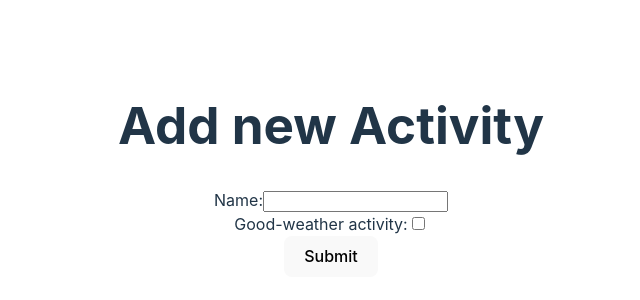
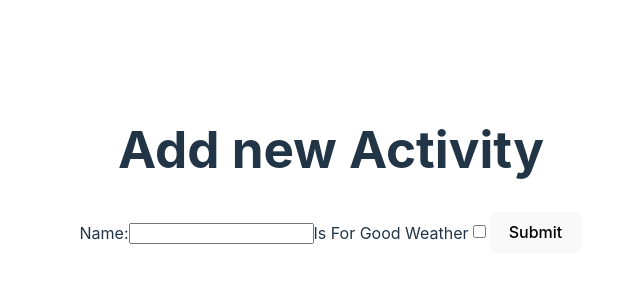
Before and after one commit to blongsfor/bjoern-torben-weather-app, a React (Vite) app in the folder bjoern-torben-weather-app/: page / in a window 1280 px wide. Shown: the part 230-530 px from the top of the page, without its empty margins (309-949 px from the left). Built offline with nearby package versions, Linux system fonts and the light colour scheme.

Commit message:
add checkbox .checked event target remove checkbox.jsx file

```diff
--- a/bjoern-torben-weather-app/src/Components/Checkbox.jsx
+++ /dev/null
@@ -1,23 +0,0 @@
-import { useState } from "react";
-
-export const Checkbox = () => {
-  const [isChecked, setIsChecked] = useState(false);
-
-  const checkHandler = () => {
-    setIsChecked(!isChecked);
-
-    console.log("is checked: ", isChecked);
-  };
-
-  return (
-    <div>
-      <label htmlFor="isForGoodWeather">Good-weather activity:</label>
-      <input
-        type="checkbox"
-        id="checkbox"
-        checked={isChecked}
-        onChange={checkHandler}
-      />
-    </div>
-  );
-};
--- a/bjoern-torben-weather-app/src/Components/Form.jsx
+++ b/bjoern-torben-weather-app/src/Components/Form.jsx
@@ -1,12 +1,12 @@
-import { Checkbox } from "./Checkbox";
-
 export default function Form({ onAddActivity }) {
   function handleSubmit(event) {
     event.preventDefault();
     const formData = new FormData(event.target);
     const data = Object.fromEntries(formData);
+    const isChecked = event.target.elements["checkbox"].checked;
 
     console.log("submit: ", data);
+    console.log("is checked: ", isChecked);
     onAddActivity(data);
     event.target.reset();
     event.target.elements.name.focus();
@@ -18,7 +18,8 @@ export default function Form({ onAddActivity }) {
       <form onSubmit={handleSubmit}>
         <label htmlFor="name">Name:</label>
         <input name="name"></input>
-        <Checkbox />
+        <label htmlFor="isForGoodWeather">Is For Good Weather</label>
+        <input type="checkbox" id="checkbox" />
         <button>Submit</button>
       </form>
     </>
```
